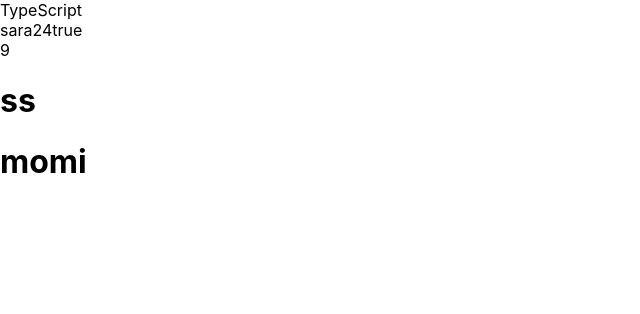
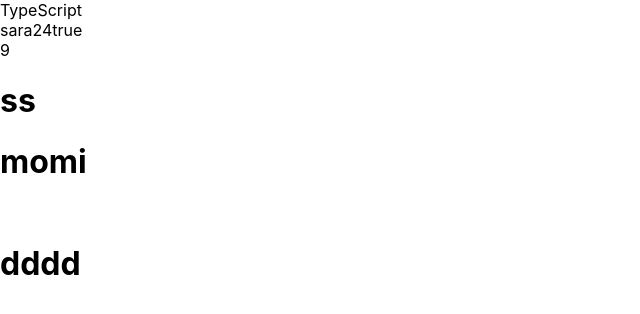
Before and after one commit to saetgit/Typescript-React, a React (Create React App) app: page / in a window 1280 px wide. Shown: the top 314 px of the page, without its empty margins (0-640 px from the left). Built offline with nearby package versions, Linux system fonts and the light colour scheme.

Commit message:
use type childern

```diff
--- a/src/App.tsx
+++ b/src/App.tsx
@@ -1,9 +1,11 @@
 import React from 'react';
 import User from './component/User'
+import Article from './component/Article'
+
 // type User2={name:string;age:number}
 // export type Array2={num1:number}
-function sum(a:number,b:number):number{
-  return a+b
+function sum(a: number, b: number): number {
+  return a + b
 }
 function App() {
 
@@ -22,7 +24,11 @@ function App() {
     <div>
       TypeScript
       {/* <h1>{sum(2,5)}</h1> */}
-      <User name="sara" age={24} hasChild={true} sum={sum} father='ss' mother={'momi'}/>
+      <User name="sara" age={24} hasChild={true} sum={sum} father='ss' mother={'momi'} />
+      <br />
+      <Article>
+        <h1>dddd</h1>
+      </Article>
     </div>
   );
 }
--- /dev/null
+++ b/src/component/Article.tsx
@@ -0,0 +1,15 @@
+import React from "react";
+
+type ArticleP = {
+    children: JSX.Element
+}
+
+function Article({ children }: ArticleP) {
+
+    return (
+        <div>
+            {children}
+        </div>
+    )
+}
+export default Article
```
